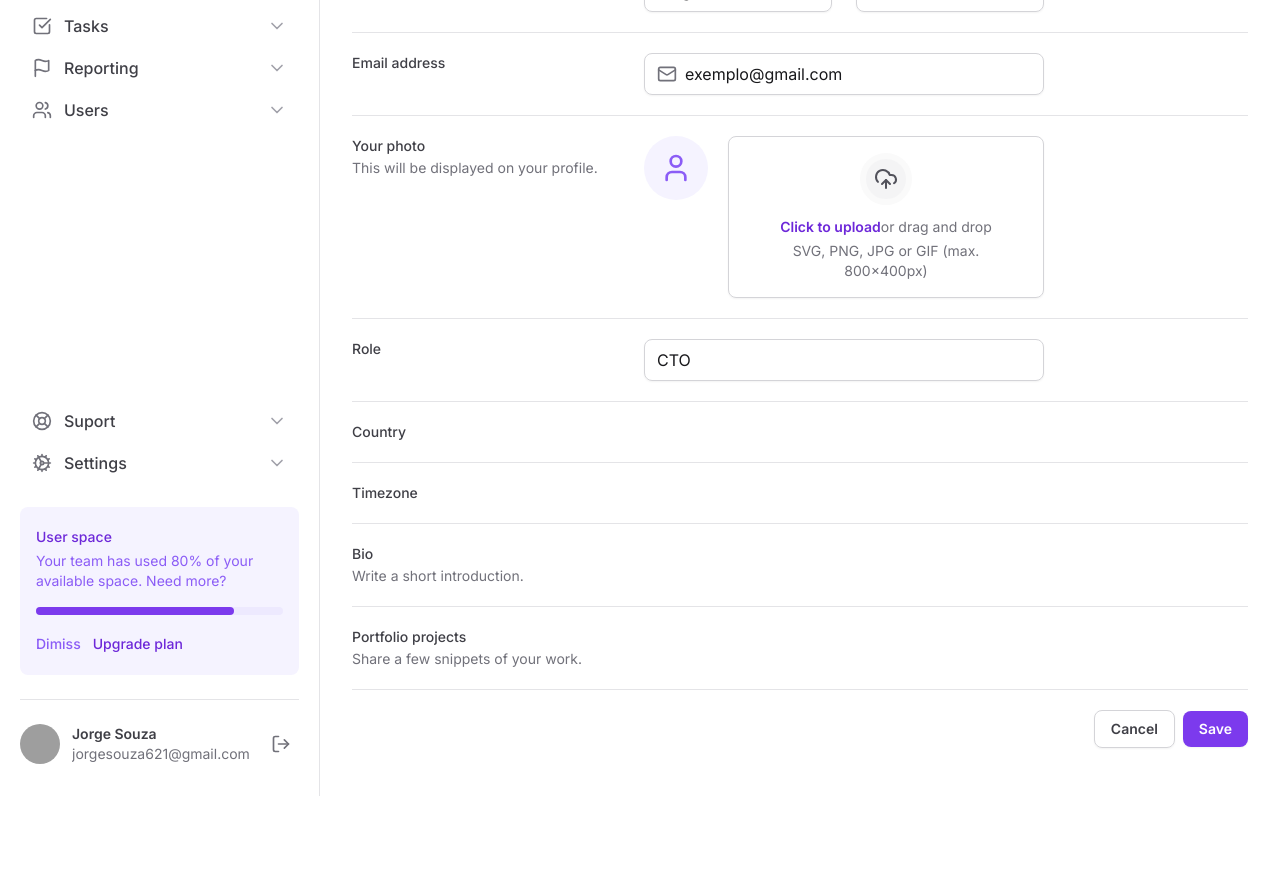
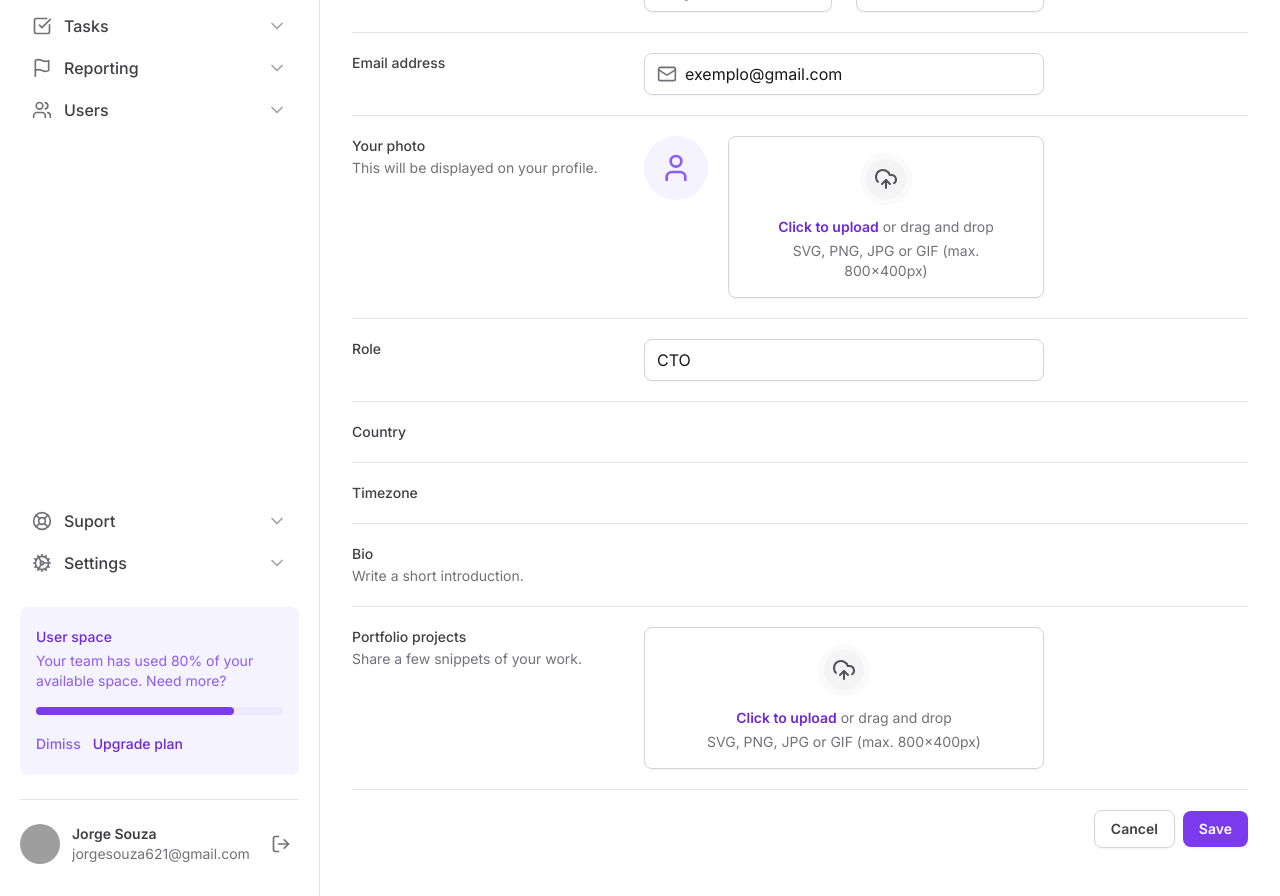
Before and after one commit to jorgedss/tailwind-css, a Next.js app: page / in a window 1280 px wide. Shown: the part 280-1176 px from the top of the page. Before the commit the page ends 1076 px from the top, so only its background shows below. Built offline with nearby package versions, Linux system fonts and the light colour scheme; grey boxes are pictures that could not be loaded.

Commit message:
Commit: Componentizando File Input

```diff
--- a/src/app/page.tsx
+++ b/src/app/page.tsx
@@ -1,7 +1,8 @@
 import { SettingTabs } from '@/components/SettingTabs'
 
 import * as Input from '@/components/Input'
-import { Mail, UploadCloud, User } from 'lucide-react'
+import { Mail } from 'lucide-react'
+import * as FileInput from '@/components/Form/FileInput'
 
 export default function Home() {
   return (
@@ -88,33 +89,11 @@
               </p>
             </label>
 
-            <div className=" flex items-start gap-5">
-              <div className="bg-violet-50 flex h-16 w-16 items-center justify-center rounded-full">
-                <User className="h-8 w-8 text-violet-500" />
-              </div>
-
-              <label
-                htmlFor="photo"
-                className=" group flex-1 cursor-pointer flex flex-col items-center gap-3 rounded-lg border border-zinc-300 px-6 py-4 text-center text-zinc-500 shadow-sm hover:border-violet-200 hover:bg-violet-25 hover:text-violet-500"
-              >
-                <div className="rounded-full border-6 border-zinc-50 bg-zinc-100 p-2 group-hover:border-violet-50 group-hover:bg-violet-100">
-                  <UploadCloud className="text-zinc-600 group-hover:text-violet-700" />
-                </div>
-
-                <div className="flex flex-col items-center gap-1">
-                  <span className="text-sm">
-                    <span className="font-semibold text-violet-700">
-                      Click to upload
-                    </span>
-                    or drag and drop
-                  </span>
-                  <span className="text-sm">
-                    SVG, PNG, JPG or GIF (max. 800x400px)
-                  </span>
-                </div>
-              </label>
-              <input type="file" className="sr-only" id="photo" />
-            </div>
+            <FileInput.Root className=" flex items-start gap-5">
+              <FileInput.ImagePreview />
+              <FileInput.Trigger />
+              <FileInput.Control />
+            </FileInput.Root>
           </div>
 
           <div className="grid gap-3  pt-5 grid-cols-form">
@@ -165,6 +144,10 @@
                 Share a few snippets of your work.
               </p>
             </label>
+            <FileInput.Root>
+              <FileInput.Trigger />
+              <FileInput.Control multiple />
+            </FileInput.Root>
           </div>
 
           <div className="flex items-center justify-end gap-2 pt-5">
--- /dev/null
+++ b/src/components/Form/FileInput/Control.tsx
@@ -0,0 +1,7 @@
+import { ComponentProps } from 'react'
+
+export type ControlProps = ComponentProps<'input'>
+
+export function Control(props: ControlProps) {
+  return <input {...props} type="file" className="sr-only" id="photo" />
+}
--- /dev/null
+++ b/src/components/Form/FileInput/ImagePreview.tsx
@@ -0,0 +1,9 @@
+import { User } from 'lucide-react'
+
+export function ImagePreview() {
+  return (
+    <div className="bg-violet-50 flex h-16 w-16 items-center justify-center rounded-full">
+      <User className="h-8 w-8 text-violet-500" />
+    </div>
+  )
+}
--- /dev/null
+++ b/src/components/Form/FileInput/Root.tsx
@@ -0,0 +1,7 @@
+import { ComponentProps } from 'react'
+
+export type RootProps = ComponentProps<'div'>
+
+export function Root(props: RootProps) {
+  return <div {...props} />
+}
--- /dev/null
+++ b/src/components/Form/FileInput/Trigger.tsx
@@ -0,0 +1,22 @@
+import { UploadCloud } from 'lucide-react'
+
+export function Trigger() {
+  return (
+    <label
+      htmlFor="photo"
+      className=" group flex-1 cursor-pointer flex flex-col items-center gap-3 rounded-lg border border-zinc-300 px-6 py-4 text-center text-zinc-500 shadow-sm hover:border-violet-200 hover:bg-violet-25 hover:text-violet-500"
+    >
+      <div className="rounded-full border-6 border-zinc-50 bg-zinc-100 p-2 group-hover:border-violet-50 group-hover:bg-violet-100">
+        <UploadCloud className="text-zinc-600 group-hover:text-violet-700" />
+      </div>
+
+      <div className="flex flex-col items-center gap-1">
+        <span className="text-sm">
+          <span className="font-semibold text-violet-700">Click to upload</span>{' '}
+          or drag and drop
+        </span>
+        <span className="text-sm">SVG, PNG, JPG or GIF (max. 800x400px)</span>
+      </div>
+    </label>
+  )
+}
--- /dev/null
+++ b/src/components/Form/FileInput/index.tsx
@@ -0,0 +1,6 @@
+import { Control } from './Control'
+import { ImagePreview } from './ImagePreview'
+import { Root } from './Root'
+import { Trigger } from './Trigger'
+
+export { Control, ImagePreview, Root, Trigger }
```
